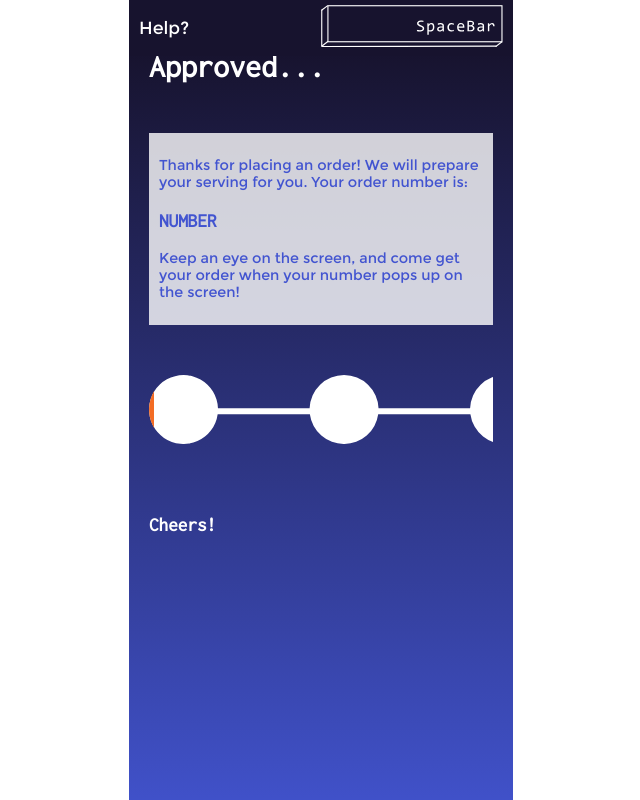
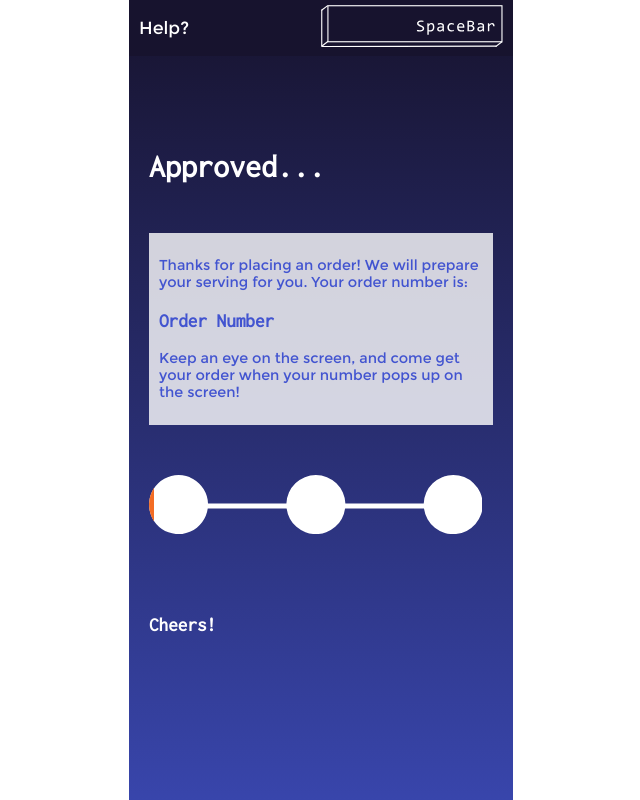
Before and after one commit to LouiseMoesgaard/v2_exam_theme15, a React (Create React App) app: page /approved in a window 1280 px wide. Shown: the top 800 px of the page, without its empty margins (319-959 px from the left). Built offline with nearby package versions, Linux system fonts and the light colour scheme; no server answers.

Commit message:
Small changes made

```diff
--- a/src/app/App.js
+++ b/src/app/App.js
@@ -31,7 +31,7 @@ class App extends React.Component {
     componentDidMount () {
       this.interval = setInterval(() => {
         BarData.getData().then(data => {
-          this.setState({...data, order: null});
+          this.setState({...data});
         })
       }, 10000);
     }
@@ -68,7 +68,7 @@ class App extends React.Component {
               </div>
               )}/>
               <Route path="/payment" render={()=>(
-                <Payment order={this.state.order}/>
+                <Payment order={this.state.order} storage={this.state.storage}/>
                 )}/>
               <Route path="/approved" render={()=>(
                 <Approved order={this.state.order}/>
--- a/src/app/components/statsDash/StatsDash.scss
+++ b/src/app/components/statsDash/StatsDash.scss
@@ -20,21 +20,21 @@
   .WeekSales {
     background-color: rgba(255, 255, 255, 0.8);
     display: grid;
-    width: 50vw;
+    width: 60vw;
     grid-template-columns: 1fr;
-    height: 125vh;
-    padding: 20px;
-    margin: 0 0 2.5vw 0;
+    height: auto;
+    padding: 10px;
+    margin: 0;
   }
 
   .Storage {
     background-color: rgba(255, 255, 255, 0.8);
     display: grid;
-    width: 50vw;
+    width: 60vw;
     grid-template-columns: 1fr;
-    height: 305vh;
-    padding: 20px;
-    margin: 0;
+    height: auto;
+    padding: 10px;
+    margin: 30px 0;
   }
 
   .SalesContainer {
@@ -62,11 +62,13 @@
 
     .WeekSales {
       width: 76vw;
-      height: 25vh;
+      height: auto;
+      padding-left: 20px;
     }
     .Storage {
       width: 76vw;
-      height: 110vh;
+      height: auto;
+      padding-left: 20px;
     }
     .StorageContainer {
       display: grid;
--- a/src/app/pages/dashboard/Dashboard.scss
+++ b/src/app/pages/dashboard/Dashboard.scss
@@ -3,7 +3,7 @@
 .Dashboard {
   background: linear-gradient($secondary, $primary);
   z-index: 0;
-  padding-bottom: 100px;
+  padding-bottom: 150px;
 
   .p1 {
     background-image: url(../../images/planet1.svg);
@@ -32,16 +32,6 @@
     position: absolute;
     top: 70vh;
     left: 43vw;
-    z-index: 1;
-  }
-
-  .p4 {
-    background-image: url(../../images/planet2.svg);
-    width: 110px;
-    height: 110px;
-    position: absolute;
-    top: 125vh;
-    left: 28vw;
     z-index: 1;
   }
 
--- a/src/app/pages/dashboard/Problems.scss
+++ b/src/app/pages/dashboard/Problems.scss
@@ -4,7 +4,7 @@
 .Problems {
   background: linear-gradient($secondary, $primary);
   z-index: 0;
-  padding-bottom: 100px;
+  padding-bottom: 150px;
 
   body {
     overflow: hidden;
--- a/src/app/pages/dashboard/Statistics.scss
+++ b/src/app/pages/dashboard/Statistics.scss
@@ -2,8 +2,8 @@
 
 .Statistic {
   background: linear-gradient($secondary, $primary);
-  height: 460vh;
   z-index: 0;
+  padding-bottom: 150px;
 
   .p1 {
     background-image: url(../../images/planet1.svg);
@@ -40,7 +40,7 @@
     width: 110px;
     height: 110px;
     position: absolute;
-    top: 320vh;
+    top: 300vh;
     left: 70vw;
     z-index: 1;
   }
@@ -51,7 +51,7 @@
     height: 220px;
     position: absolute;
     top: 90vh;
-    left: 50vw;
+    left: 45vw;
     z-index: 1;
   }
 
@@ -109,7 +109,6 @@
 
 @media screen and (min-width: 1030px) {
   .Statistic {
-    height: 190vh;
   .markup {
     width: 12vw;
     height: 8vw;
--- a/src/app/pages/orderform/Approved.js
+++ b/src/app/pages/orderform/Approved.js
@@ -21,7 +21,7 @@ class Approved extends React.Component {
                 <h1>Approved...</h1>
                 <div className="approvalMessage">
                     <p>Thanks for placing an order! We will prepare your serving for you. Your order number is:</p>
-                    <h3>NUMBER {this.state.orderNumber}</h3>
+                    <h3>Order Number {this.state.orderNumber}</h3>
                     <p>Keep an eye on the screen, and come get your order when your number pops up on the screen!</p>
                 </div>
                 <div className="statusBar">
--- a/src/app/pages/orderform/Approved.scss
+++ b/src/app/pages/orderform/Approved.scss
@@ -3,6 +3,7 @@
 
 .ApprovedOrder {
     background: linear-gradient($secondary, $primary);
+    padding: 100px 0;
 
     h1 {
         margin: 50px 20px;
@@ -30,8 +31,8 @@
 
     .barEmpty {
         background-image: url(../../images/status_empty.svg);
-        width: 100%;
-        height: 69px;
+        width: 85vw;
+        height: 15vw;
         background-size: cover;
         position: absolute;
         top: 0;
@@ -39,8 +40,8 @@
     }
     .barFull {
         background-image: url(../../images/status_full.svg);
-        width: 100%;
-        height: 69px;
+        width: 85vw;
+        height: 15vw;
         background-size: cover;
         position: absolute;
         top: 0;
@@ -54,7 +55,7 @@
             width: 0%;
         }
         100% {
-            width: 100%;
+            width: 85vw;
         }
     }
 
@@ -72,6 +73,23 @@
       .ApprovedOrder{
         margin: 0 25vw;
 
+        .barEmpty {
+          width: 44vw;
+          height: 7.8vw;
+      }
+      .barFull {
+          width: 44vw;
+          height: 7.8vw;
+      }
+      @keyframes waiting {
+        0% {
+            width: 0%;
+        }
+        100% {
+            width: 44vw;
+        }
+    }
+
       }
     }
   }
@@ -81,15 +99,47 @@
       .ApprovedOrder{
         margin: 0 35vw;
 
+        .barEmpty {
+          width: 26vw;
+          height: 4.6vw;
+      }
+      .barFull {
+          width: 26vw;
+          height: 4.6vw;
+      }
+      @keyframes waiting {
+        0% {
+            width: 0%;
+        }
+        100% {
+            width: 26vw;
+        }
       }
     }
   }
+}
 
   @media screen and (min-width: 2200px){
     .App {
       .ApprovedOrder{
         margin: 0 40vw;
 
+        .barEmpty {
+          width: 18vw;
+          height: 1.86vw;
+      }
+      .barFull {
+          width: 18vw;
+          height: 1.86vw;
+      }
+      @keyframes waiting {
+        0% {
+            width: 0%;
+        }
+        100% {
+            width: 18vw;
+        }
+      }
       }
     }
   }
--- a/src/app/pages/orderform/OrderForm.scss
+++ b/src/app/pages/orderform/OrderForm.scss
@@ -10,6 +10,12 @@
 
     h2 {
         padding: 0 20px;
+    }
+
+    .totalNrGrid {
+      position: sticky;
+      left: 0;
+      bottom: 0;
     }
 }
 
--- a/src/app/pages/orderform/Payment.scss
+++ b/src/app/pages/orderform/Payment.scss
@@ -3,7 +3,11 @@
 
 .PaymentForm {
     background: linear-gradient($secondary, $primary);
+    padding: 100px 0;
 
+    h1 {
+      margin-left: 30px;
+    }
     .mp, .ap, .gp, .ccp {
         display: grid;
         grid-template-columns: 15% 70% 15%;
```
